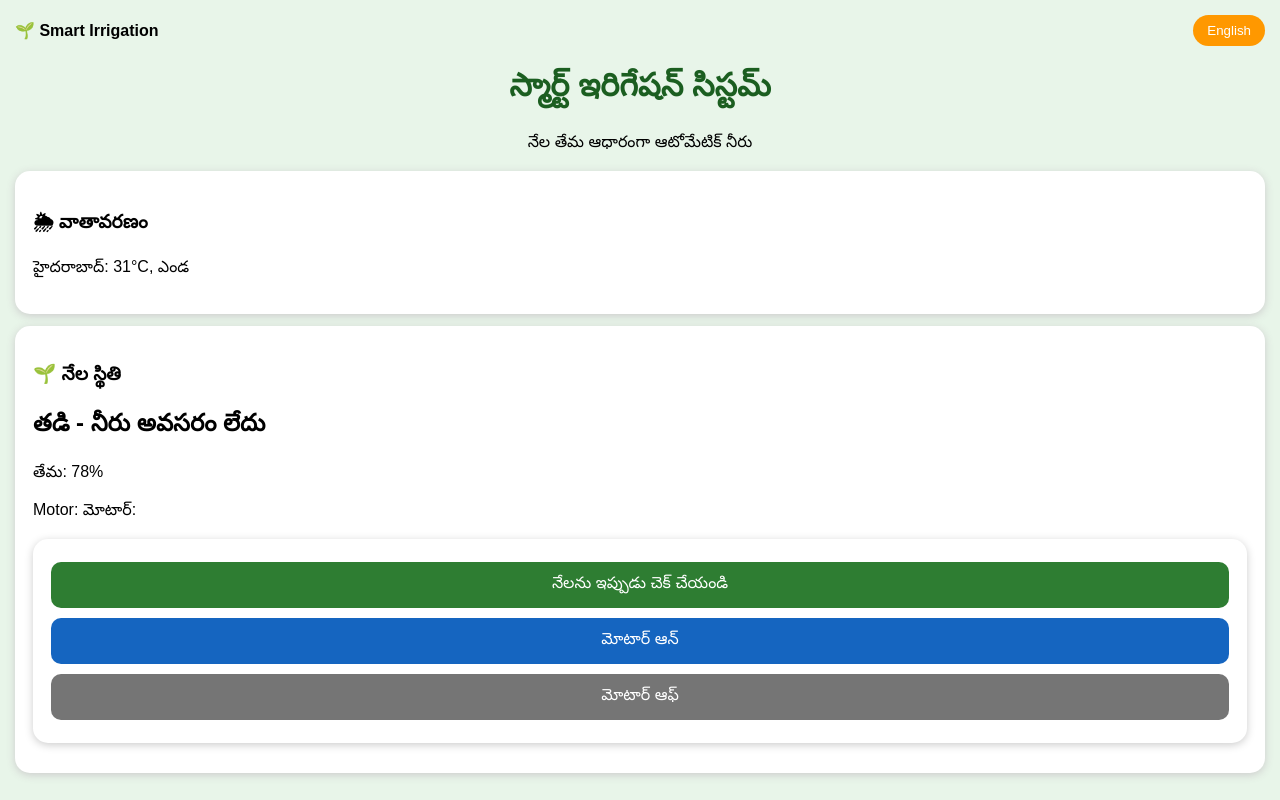
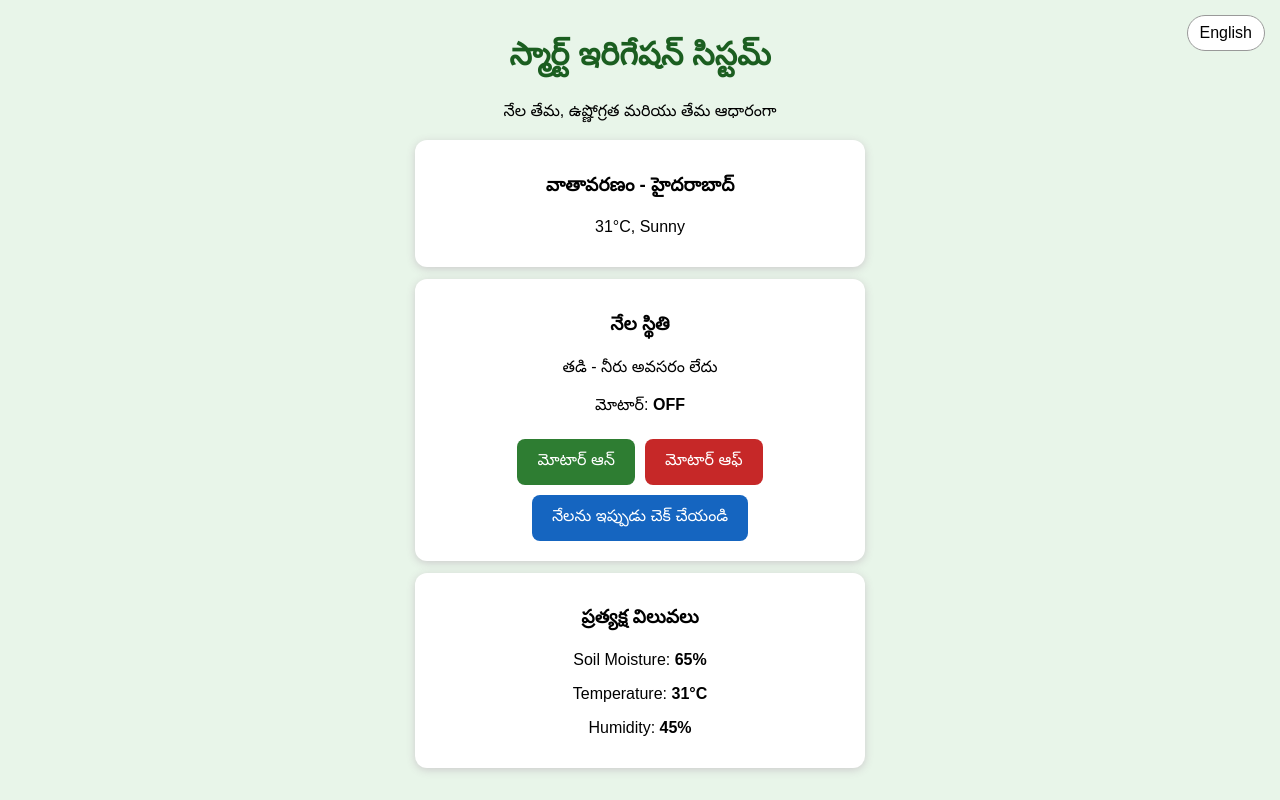
Before and after one commit to sreelekha5924/Smart-irrigation-system, a plain HTML site: page index.html in a window 1280 px wide. Both pictures are taken after a click on the button "Telugu". Drawn offline with Linux system fonts and the light colour scheme.

Commit message:
Update index.html

```diff
--- a/index.html
+++ b/index.html
@@ -1,71 +1,17 @@
 <!DOCTYPE html>
-<html lang="en">
-<head>
-<meta charset="UTF-8">
-<meta name="viewport" content="width=device-width, initial-scale=1.0">
-<title>Smart Irrigation</title>
-<style>
-body{font-family:Arial;background:#e8f5e9;margin:0;padding:15px}
-.card{background:white;border-radius:15px;padding:18px;margin:12px 0;box-shadow:0 2px 8px #ccc}
-h1{text-align:center;color:#1b5e20}
-.btn{padding:12px 20px;border:none;border-radius:10px;font-size:16px;width:100%;margin:5px 0;cursor:pointer}
-.green{background:#2e7d32;color:white}.blue{background:#1565c0;color:white}.grey{background:#757575;color:white}
-.top{display:flex;justify-content:space-between;align-items:center}
-#langBtn{background:#ff9800;color:white;border:none;padding:8px 14px;border-radius:20px}
-</style>
-</head>
-<body>
-<div class="top"><b>🌱 Smart Irrigation</b><button id="langBtn" onclick="toggleLang()">Telugu</button></div>
+<html lang="en"><head><meta charset="UTF-8"><meta name="viewport" content="width=device-width,initial-scale=1"><title>Smart Irrigation</title><style>body{font-family:Arial;background:#e8f5e9;margin:0;padding:15px;text-align:center}h1{color:#1b5e20}.card{background:#fff;border-radius:12px;padding:15px;margin:12px auto;max-width:420px;box-shadow:0 2px 8px #ccc}button{padding:12px 20px;border:none;border-radius:8px;font-size:16px;margin:5px;cursor:pointer}.on{background:#2e7d32;color:#fff}.off{background:#c62828;color:#fff}.check{background:#1565c0;color:#fff}.lang{position:fixed;top:10px;right:10px;background:#fff;border:1px solid #999;padding:8px 12px;border-radius:20px}</style></head><body>
+<button class="lang" id="langBtn" onclick="toggleLang()">Telugu</button>
 <h1 id="title">Smart Irrigation System</h1>
-<p style="text-align:center" id="subtitle">Automatic Watering Using Soil Moisture</p>
-
-<div class="card"><h3 id="wTitle">🌦 Weather</h3><p id="wText">Hyderabad: 31°C, Sunny</p></div>
-<div class="card"><h3 id="sTitle">🌱 Soil Status</h3><h2 id="soilVal">WET - No Water Needed</h2><p id="soilDesc">Moisture: 78%</p><p id="mTitle">Motor: <span id="mLabel">Motor: </span>
-<div class="card">
-<button class="btn green" onclick="checkSoil()" id="checkBtn">Check Soil Now</button>
-<button class="btn blue" onclick="motorOn()" id="onBtn">Motor ON</button>
-<button class="btn grey" onclick="motorOff()" id="offBtn">Motor OFF</button>
-</div>
+<p id="sub">Based on Soil Moisture, Temperature and Humidity</p>
+<div class="card"><h3 id="wTitle">Weather - Hyderabad</h3><p id="wVal">31°C, Sunny</p></div>
+<div class="card"><h3 id="sTitle">Soil Status</h3><p id="soilVal">Wet - No Water Needed</p><p><span id="mLabel">Motor: </span><b id="motorVal">OFF</b></p><button class="on" id="onBtn" onclick="motorOn()">Motor ON</button><button class="off" id="offBtn" onclick="motorOff()">Motor OFF</button><br><button class="check" id="checkBtn" onclick="checkSoil()">Check Soil Now</button></div>
+<div class="card"><h3 id="lTitle">Live Values</h3><p>Soil Moisture: <b id="moist">65%</b></p><p>Temperature: <b id="temp">31°C</b></p><p>Humidity: <b id="hum">45%</b></p></div>
 <script>
 let telugu=false;
-let t={
-title:["Smart Irrigation System","స్మార్ట్ ఇరిగేషన్ సిస్టమ్"],
-subtitle:["Automatic Watering Using Soil Moisture","నేల తేమ ఆధారంగా ఆటోమేటిక్ నీరు"],
-wTitle:["🌦 Weather","🌦 వాతావరణం"],
-wText:["Hyderabad: 31°C, Sunny","హైదరాబాద్: 31°C, ఎండ"],
-sTitle:["🌱 Soil Status","🌱 నేల స్థితి"],
-checkBtn:["Check Soil Now","నేలను ఇప్పుడు చెక్ చేయండి"],
-onBtn:["Motor ON","మోటార్ ఆన్"],
-offBtn:["Motor OFF","మోటార్ ఆఫ్"],
-mTitle:["Motor: ","మోటార్: "]
-};
-function toggleLang(){
-telugu=!telugu;
-document.getElementById('title').innerText=t.title[telugu?1:0];
-document.getElementById('subtitle').innerText=t.subtitle[telugu?1:0];
-document.getElementById('wTitle').innerText=t.wTitle[telugu?1:0];
-document.getElementById('wText').innerText=t.wText[telugu?1:0];
-document.getElementById('sTitle').innerText=t.sTitle[telugu?1:0];
-document.getElementById('checkBtn').innerText=t.checkBtn[telugu?1:0];
-document.getElementById('onBtn').innerText=t.onBtn[telugu?1:0];
-document.getElementById('offBtn').innerText=t.offBtn[telugu?1:0];document.getElementById('mLabel').innerText=t.mTitle[telugu?1:0];
-document.getElementById('langBtn').innerText=telugu?"English":"Telugu";
-updateSoilText();
-}
-let wet=true;
-function updateSoilText(){
-if(wet){
-document.getElementById('soilVal').innerText=telugu?"తడి - నీరు అవసరం లేదు":"WET - No Water Needed";
-document.getElementById('soilDesc').innerText=telugu?"తేమ: 78%":"Moisture: 78%";
-document.getElementById('motorVal').innerText=telugu?"ఆఫ్":"OFF";
-}else{
-document.getElementById('soilVal').innerText=telugu?"పొడి - నీరు అవసరం":"DRY - Water Needed";
-document.getElementById('soilDesc').innerText=telugu?"తేమ: 25%":"Moisture: 25%";
-document.getElementById('motorVal').innerText=telugu?"ఆన్":"ON";
-}}
-function checkSoil(){wet=!wet;updateSoilText();}
-function motorOn(){wet=false;updateSoilText();}
-function motorOff(){wet=true;updateSoilText();}
-</script>
-</body>
-</html>
+let t={title:["Smart Irrigation System","స్మార్ట్ ఇరిగేషన్ సిస్టమ్"],sub:["Based on Soil Moisture, Temperature and Humidity","నేల తేమ, ఉష్ణోగ్రత మరియు తేమ ఆధారంగా"],wTitle:["Weather - Hyderabad","వాతావరణం - హైదరాబాద్"],sTitle:["Soil Status","నేల స్థితి"],mTitle:["Motor: ","మోటార్: "],onBtn:["Motor ON","మోటార్ ఆన్"],offBtn:["Motor OFF","మోటార్ ఆఫ్"],checkBtn:["Check Soil Now","నేలను ఇప్పుడు చెక్ చేయండి"],lTitle:["Live Values","ప్రత్యక్ష విలువలు"]};
+function toggleLang(){telugu=!telugu;document.getElementById('title').innerText=t.title[telugu?1:0];document.getElementById('sub').innerText=t.sub[telugu?1:0];document.getElementById('wTitle').innerText=t.wTitle[telugu?1:0];document.getElementById('sTitle').innerText=t.sTitle[telugu?1:0];document.getElementById('mLabel').innerText=t.mTitle[telugu?1:0];document.getElementById('onBtn').innerText=t.onBtn[telugu?1:0];document.getElementById('offBtn').innerText=t.offBtn[telugu?1:0];document.getElementById('checkBtn').innerText=t.checkBtn[telugu?1:0];document.getElementById('lTitle').innerText=t.lTitle[telugu?1:0];document.getElementById('langBtn').innerText=telugu?"English":"Telugu";updateSoil();}
+function updateSoil(){let m=parseInt(document.getElementById('moist').innerText);let s=document.getElementById('soilVal');if(m>50){s.innerText=telugu?"తడి - నీరు అవసరం లేదు":"Wet - No Water Needed";}else{s.innerText=telugu?"పొడి - నీరు అవసరం":"Dry - Water Needed";}}
+function motorOn(){document.getElementById('motorVal').innerText=telugu?"ఆన్":"ON";}
+function motorOff(){document.getElementById('motorVal').innerText=telugu?"ఆఫ్":"OFF";}
+function checkSoil(){let m=Math.floor(Math.random()*40)+40;document.getElementById('moist').innerText=m+"%";updateSoil();}
+</script></body></html>
```
